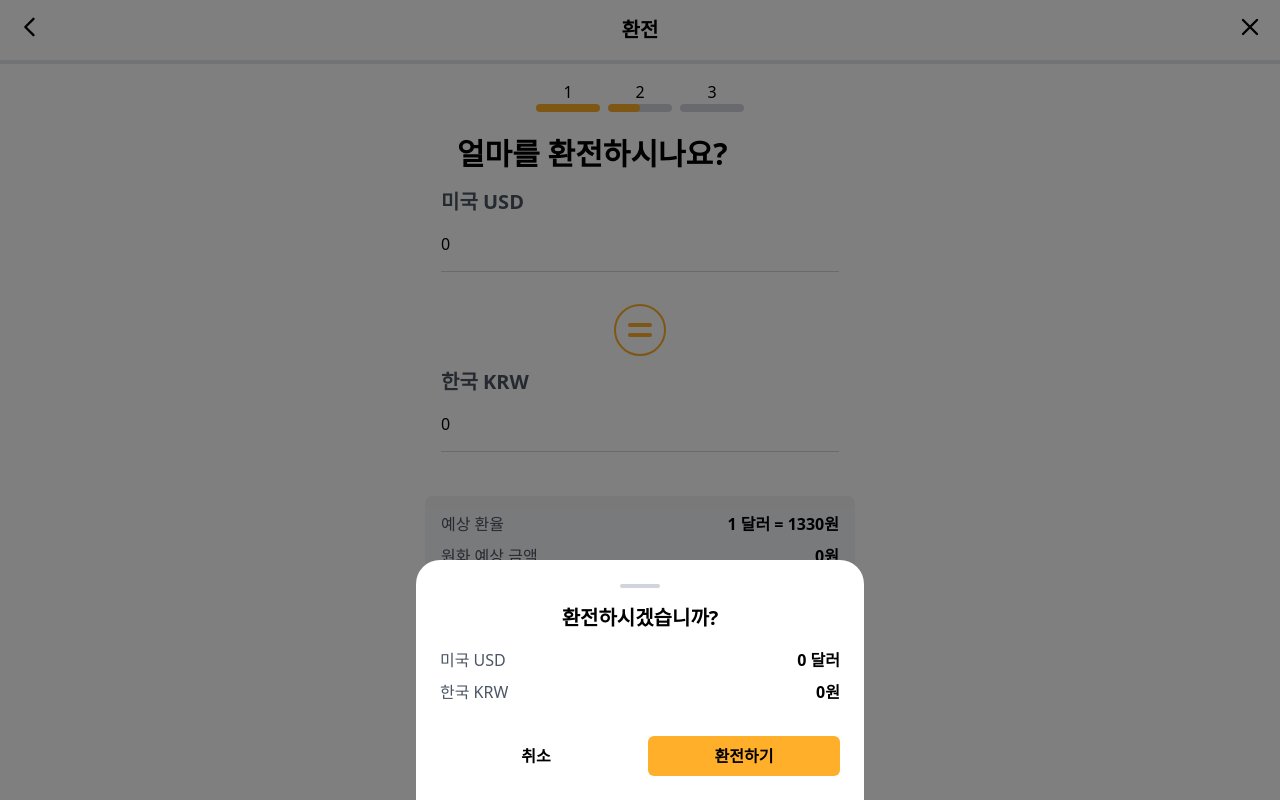
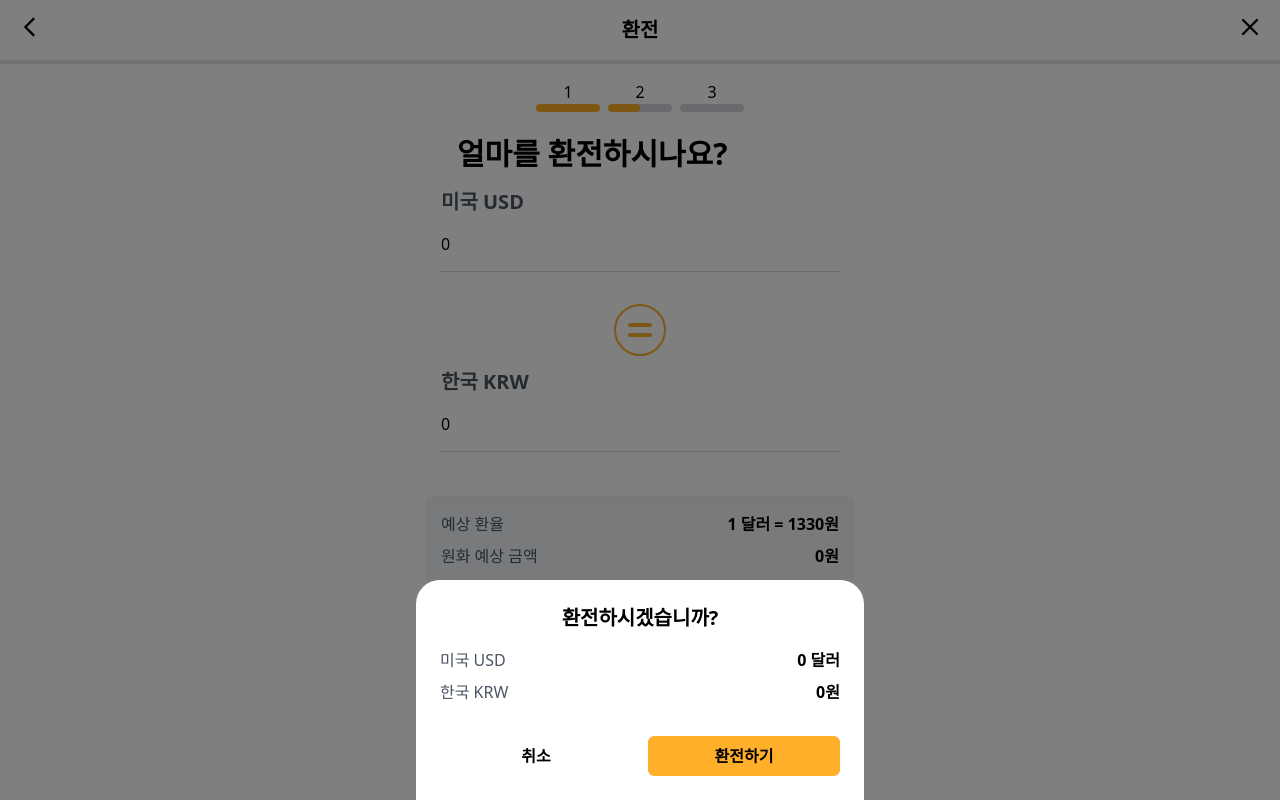
Before and after one commit to uhbooba/frontend, a React (Vite) app in the folder frontend/: page /exchange/money in a window 1280 px wide. Both pictures are taken after a click on the button "다음". Built offline with nearby package versions, Linux system fonts and the light colour scheme.

Commit message:
♻️ Refactor: 바텀시트, 사용하지 않는 부분 정리

```diff
--- a/frontend/src/components/common/BottomSheet.tsx
+++ b/frontend/src/components/common/BottomSheet.tsx
@@ -22,9 +22,6 @@ const BottomSheet: React.FC<BottomSheetProps> = ({
         className='w-full max-w-md transform space-y-4 rounded-t-3xl bg-white p-6 transition-transform duration-300 ease-out'
         onClick={(e) => e.stopPropagation()}
       >
-        <div className='mb-2 flex justify-center'>
-          <div className='h-1 w-10 rounded-full bg-gray-300'></div>
-        </div>
         <div className='space-y-4'>{children}</div>
       </div>
     </div>
--- a/frontend/src/pages/exchange/ExchangeMoney.tsx
+++ b/frontend/src/pages/exchange/ExchangeMoney.tsx
@@ -1,5 +1,5 @@
 import { useEffect, useState } from 'react';
-import { useAsyncError, useNavigate } from 'react-router';
+import { useNavigate } from 'react-router';
 import Button from '@/components/common/buttons/Button';
 import LevelBar from '@/components/common/LevelBar';
 import TopBar from '@/components/layouts/TopBar';
```
